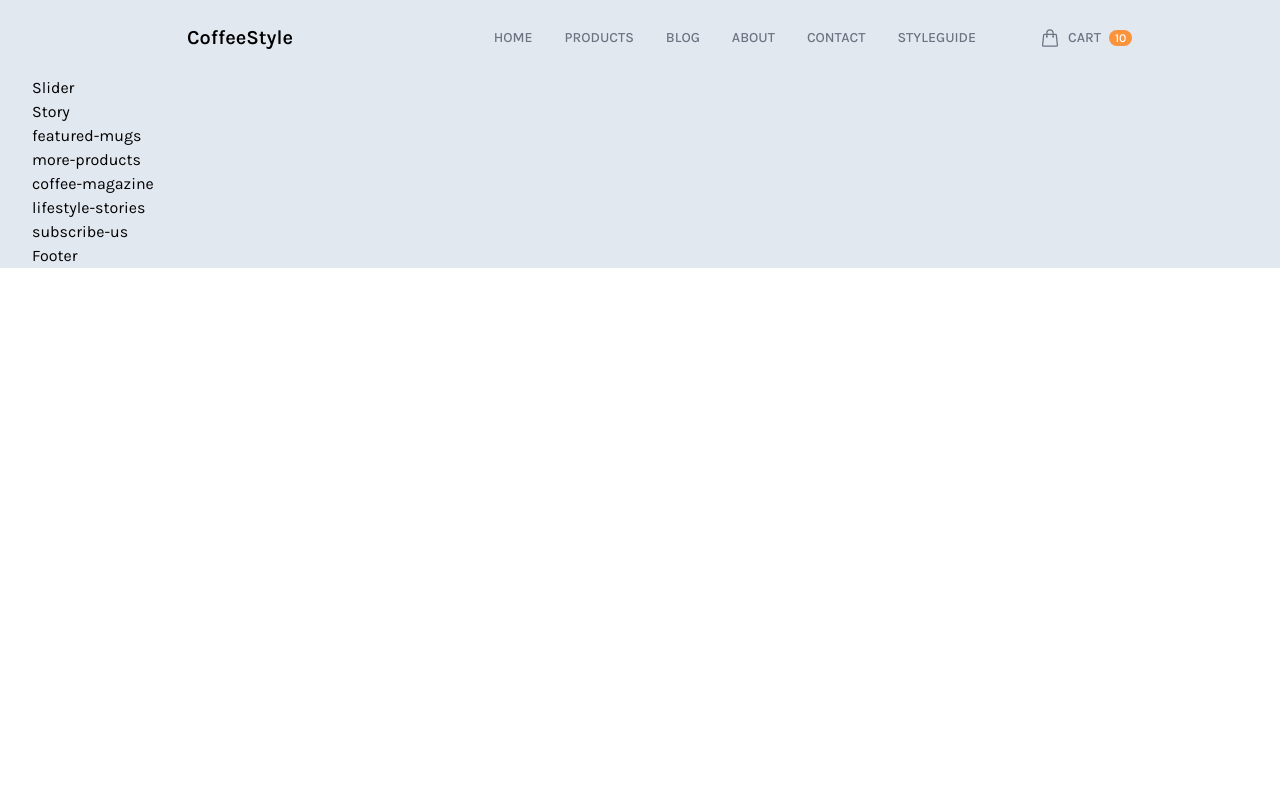
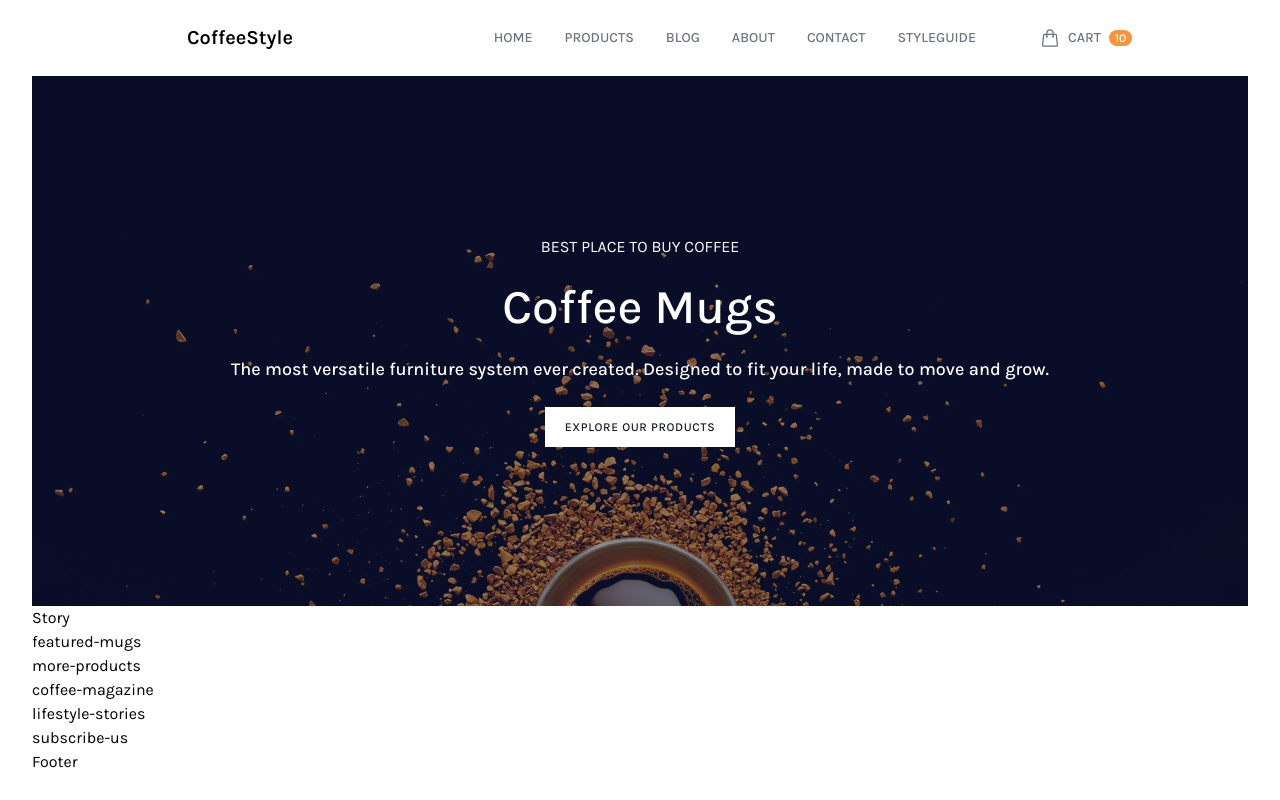
Before and after one commit to DzoanhDoanh/TailwindCss-coffee-style, a website: page tailwindcss-coffee-style/public/index.html in a window 1280 px wide. Drawn offline with Linux system fonts and the light colour scheme.

Commit message:
create slider

```diff
--- a/tailwindcss-coffee-style/public/index.html
+++ b/tailwindcss-coffee-style/public/index.html
@@ -9,7 +9,7 @@
 </head>
 <body>
     <div id="root">
-        <div class="content-wrapper font-Karla max-w-screen-xl text-base mx-auto px-8 bg-slate-200">
+        <div class="content-wrapper font-Karla max-w-screen-xl text-base mx-auto px-8">
             <header class="p-6 mx-auto">
                 <nav class="flex justify-between items-center relative">
                     <div class="logo basis-2/6 text-center text-xl font-semibold cursor-pointer">CoffeeStyle</div>
@@ -55,8 +55,17 @@
             </header>
 
             <main>
-                <div class="slider">
-                    Slider
+                <div class="slider h-[530px] bg-[url('./img/slider.jpg')] bg-cover bg-no-repeat bg-bottom">
+                    <div class="w-full h-full flex justify-center items-center bg-gray-900 bg-opacity-45">
+                        <div class="mx-16 text-white text-center">
+                            <div class="uppercase mb-6">Best place to buy coffee</div>
+                            <div class="font-medium text-5xl mb-6">Coffee Mugs</div>
+                            <div class="font-medium text-lg mb-6">The most versatile furniture system ever created. Designed to fit your life, made to move and grow.</div>
+                            <div class="flex justify-center">
+                                <div class="bg-white uppercase text-gray-900 w-max tracking-wider py-3 px-5 text-xs font-medium cursor-pointer hover:bg-opacity-95">Explore Our Products</div>
+                            </div>
+                        </div>
+                    </div>
                 </div><!-- End Slider-->
 
                 <div class="story">
```
Also changed, not shown: tailwindcss-coffee-style/public/img/slider.jpg (added), tailwindcss-coffee-style/public/output.css.
